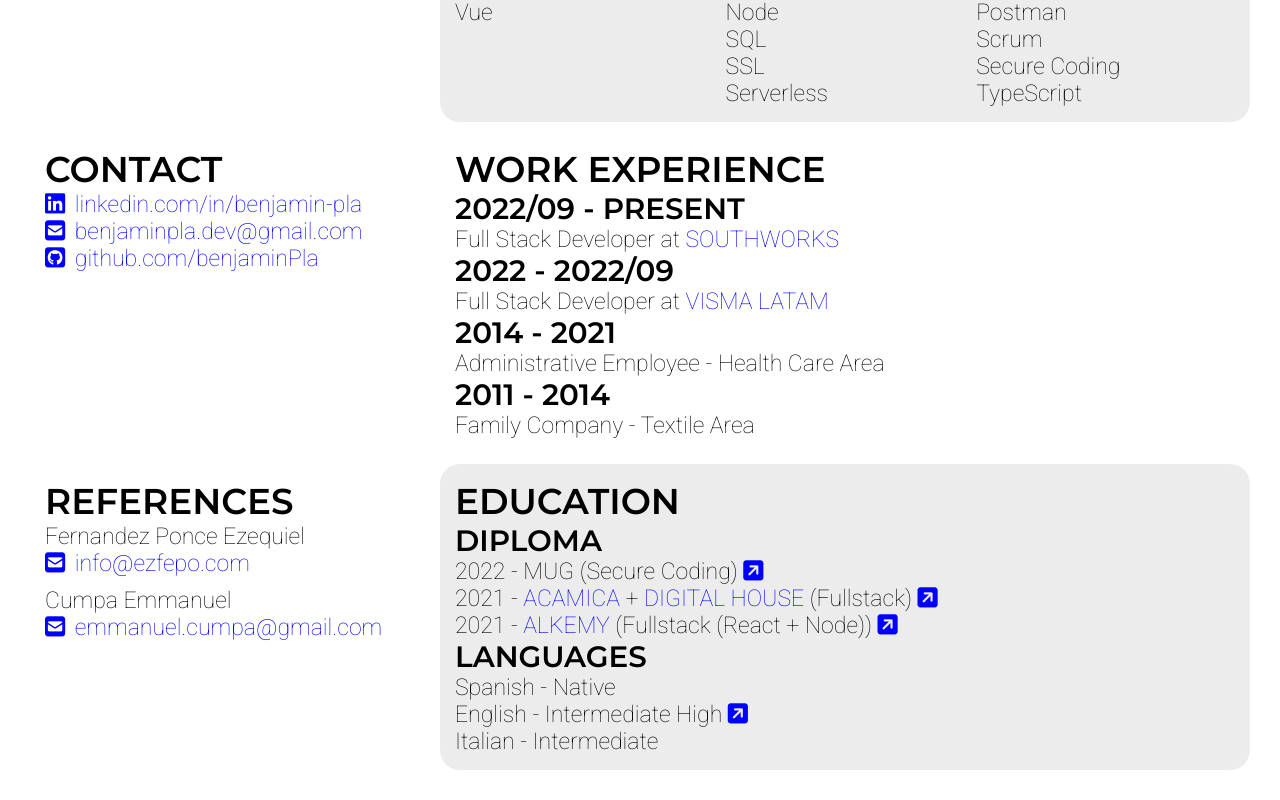
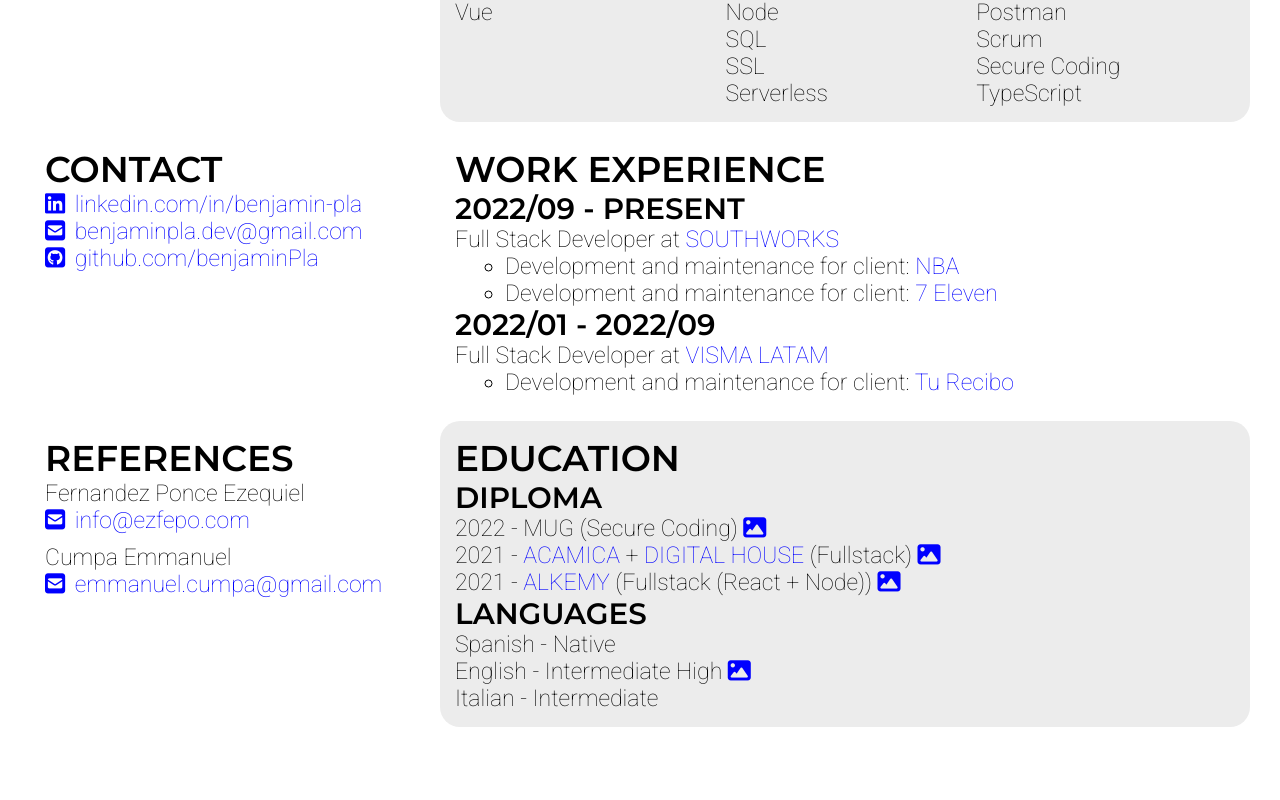
Before and after one commit to benjaminPla/cv, a Vue app: page / in a window 1280 px wide. Shown: the part 585-1385 px from the top of the page. After the commit the page ends 1342 px from the top, so only its background shows below. Built offline with nearby package versions, Linux system fonts and the light colour scheme.

Commit message:
update workExperience with details clients, update Education certificates icon

```diff
--- a/src/components/Education.vue
+++ b/src/components/Education.vue
@@ -4,10 +4,7 @@
   <ul>
     <li>
       2022 - MUG (Secure Coding)
-      <i
-        @click="toggleDiploma('mug')"
-        class="anchor fa-solid fa-square-arrow-up-right"
-      ></i>
+      <i @click="toggleDiploma('mug')" class="anchor fa-solid fa-image"></i>
     </li>
     <li>
       2021 -
@@ -22,10 +19,7 @@
         DIGITAL HOUSE
       </a>
       (Fullstack)
-      <i
-        @click="toggleDiploma('acamica')"
-        class="anchor fa-solid fa-square-arrow-up-right"
-      ></i>
+      <i @click="toggleDiploma('acamica')" class="anchor fa-solid fa-image"></i>
     </li>
     <li>
       2021 -
@@ -33,10 +27,7 @@
         ALKEMY
       </a>
       (Fullstack (React + Node))
-      <i
-        @click="toggleDiploma('alkemy')"
-        class="anchor fa-solid fa-square-arrow-up-right"
-      ></i>
+      <i @click="toggleDiploma('alkemy')" class="anchor fa-solid fa-image"></i>
     </li>
   </ul>
   <Popup v-if="diploma" @close="diploma = 0" :img="diploma" />
@@ -48,7 +39,7 @@
         {{ $t("message.education.languages.english") }}
         <i
           @click="toggleDiploma('english')"
-          class="anchor fa-solid fa-square-arrow-up-right"
+          class="anchor fa-solid fa-image"
         ></i>
       </span>
     </li>
--- a/src/components/WorkExperience.vue
+++ b/src/components/WorkExperience.vue
@@ -9,9 +9,19 @@
       <a href="https://www.linkedin.com/company/southworks/" target="_blank">
         SOUTHWORKS
       </a>
+      <ul class="subUl">
+        <li>
+          <span>{{ $t("message.workExperience.subUl.item1") }}</span>
+          <a href="https://www.nba.com " target="_blank">NBA</a>
+        </li>
+        <li>
+          <span>{{ $t("message.workExperience.subUl.item1") }}</span>
+          <a href="https://www.7-eleven.com/" target="_blank">7 Eleven</a>
+        </li>
+      </ul>
     </li>
   </ul>
-  <h3>2022 - 2022/09</h3>
+  <h3>2022/01 - 2022/09</h3>
   <ul>
     <li>
       <span>
@@ -20,15 +30,13 @@
       <a href="https://www.linkedin.com/company/visma-latam/" target="_blank">
         VISMA LATAM
       </a>
+      <ul class="subUl">
+        <li>
+          <span>{{ $t("message.workExperience.subUl.item1") }}</span>
+          <a href="https://www.turecibo.com" target="_blank">Tu Recibo</a>
+        </li>
+      </ul>
     </li>
-  </ul>
-  <h3>2014 - 2021</h3>
-  <ul>
-    <li>{{ $t("message.workExperience.item2.description") }}</li>
-  </ul>
-  <h3>2011 - 2014</h3>
-  <ul>
-    <li>{{ $t("message.workExperience.item3.description") }}</li>
   </ul>
 </template>
 
@@ -37,3 +45,19 @@
   name: "WorkExperience",
 };
 </script>
+
+<style scoped lang="scss">
+.subUl {
+  li {
+    font-size: 1.1rem;
+    list-style-type: circle;
+  }
+}
+@media (min-width: 650px) {
+  .subUl {
+    li {
+      margin: 0 0 0 50px;
+    }
+  }
+}
+</style>
--- a/src/locale.js
+++ b/src/locale.js
@@ -2,101 +2,95 @@
   en: {
     message: {
       name: {
-                cv: ' Curriculum vitae',
+        cv: " Curriculum vitae",
       },
       profile: {
-                title: 'Profile',
-                text: 'I am 30 years old, I am passionate about music and programming. I am a fast learner, detailed-oriented, organized, team player and I am eager to learn.'
+        title: "Profile",
+        text: "I am 30 years old, I am passionate about music and programming. I am a fast learner, detailed-oriented, organized, team player and I am eager to learn.",
       },
       contact: {
-                title: 'Contact',
+        title: "Contact",
       },
       references: {
-                title: 'References',
+        title: "References",
       },
       technicalSkills: {
-                title: 'Technical Skills',
-                others: 'Others',
+        title: "Technical Skills",
+        others: "Others",
       },
       workExperience: {
-                title: 'Work Experience',
+        title: "Work Experience",
         item1: {
-                    title: 'Present',
-                    description: 'Full Stack Developer at ',
+          title: "Present",
+          description: "Full Stack Developer at ",
         },
-                item2: {
-                    description: 'Administrative Employee - Health Care Area',
-                },
-                item3: {
-                    description: 'Family Company - Textile Area',
+        subUl: {
+          item1: "Development and maintenance for client: ",
         },
       },
       education: {
-                title: 'Education',
-                diploma: 'Diploma',
+        title: "Education",
+        diploma: "Diploma",
         languages: {
-                    title: 'Languages',
-                    spanish: 'Spanish - Native',
-                    english: 'English - Intermediate High',
-                    italian: 'Italian - Intermediate',
+          title: "Languages",
+          spanish: "Spanish - Native",
+          english: "English - Intermediate High",
+          italian: "Italian - Intermediate",
         },
       },
       changeLanguage: {
         languages: {
-                    spanish: 'Spanish',
-                    english: 'English',
+          spanish: "Spanish",
+          english: "English",
         },
       },
-        }
+    },
   },
   es: {
     message: {
       name: {
-                cv: 'Currículum Vítae',
+        cv: "Currículum Vítae",
       },
       profile: {
-                title: 'Perfil',
-                text: 'Tengo 30 años, soy un apasionado de la música y la programación. Aprendo rápido; soy detallista y organizado; me gusta trabajar en equipo y siempre estoy aprendiendo cosas nuevas.'
+        title: "Perfil",
+        text: "Tengo 30 años, soy un apasionado de la música y la programación. Aprendo rápido; soy detallista y organizado; me gusta trabajar en equipo y siempre estoy aprendiendo cosas nuevas.",
       },
       contact: {
-                title: 'Contacto',
+        title: "Contacto",
       },
       references: {
-                title: 'Referencias',
+        title: "Referencias",
       },
       technicalSkills: {
-                title: 'Habilidades Técnicas',
-                others: 'Otros',
+        title: "Habilidades Técnicas",
+        others: "Otros",
       },
       workExperience: {
-                title: 'Experiencia Laboral',
+        title: "Experiencia Laboral",
         item1: {
-                    title: 'Presente',
-                    description: 'Full Stack Developer en ',
+          title: "Presente",
+          description: "Full Stack Developer en ",
         },
-                item2: {
-                    description: 'Empleado Administrativo - Rubro Sanidad',
-                },
-                item3: {
-                    description: 'Compañía Familiar - Rubro Textil',
+        subUl: {
+          item1: "Desarrollo y mantenimiento para el cliente: ",
         },
       },
       education: {
-                title: 'Educación',
-                diploma: 'Diploma',
+        title: "Educación",
+        diploma: "Diploma",
         languages: {
-                    title: 'Idiomas',
-                    spanish: 'Español - Nativo',
-                    english: 'Inglés - Intermedio Alto',
-                    italian: 'Italiano - Intermedio',
+          title: "Idiomas",
+          spanish: "Español - Nativo",
+          english: "Inglés - Intermedio Alto",
+          italian: "Italiano - Intermedio",
         },
       },
       changeLanguage: {
         languages: {
-                    spanish: 'Español',
-                    english: 'Inglés',
+          spanish: "Español",
+          english: "Inglés",
         },
       },
-        }
-    }
-,}
+    },
+  },
+};
```
Also changed, not shown: 4 other files (tests, documents, lock files or other folders). Lines whose indentation alone changed are shown as unchanged.
